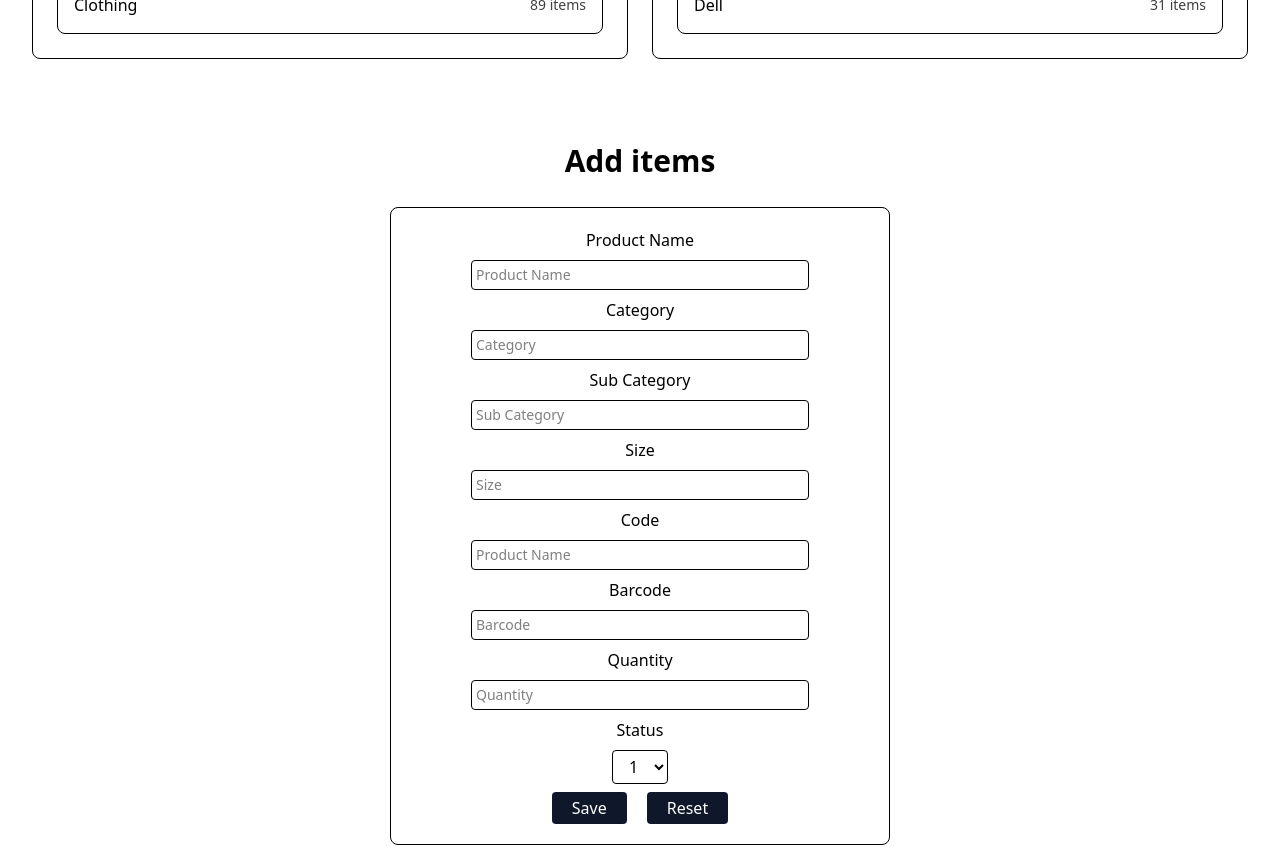
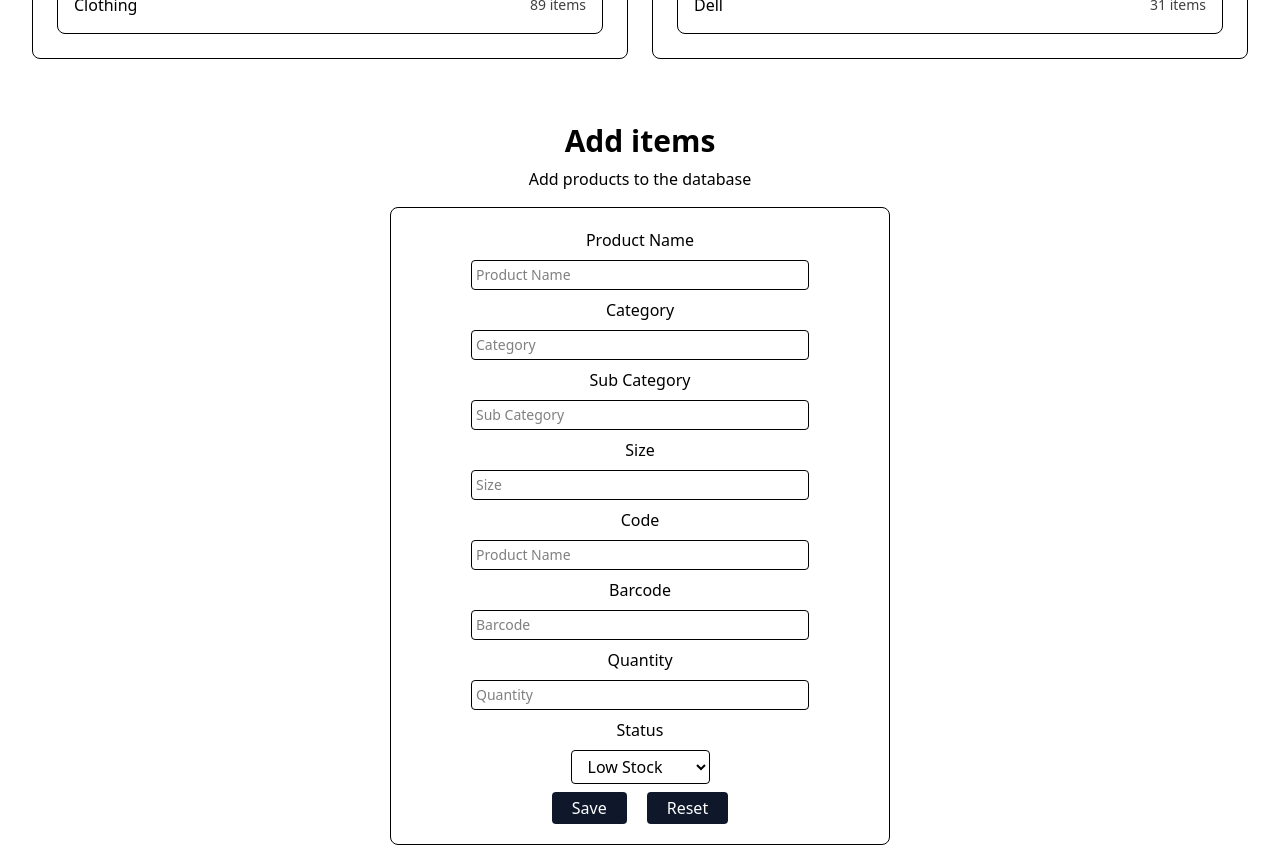
Before and after one commit to shefket-mustafa/WarehouseMS, a React (Vite) app in the folder client/: page /categories in a window 1280 px wide. Shown: the part 480-1327 px from the top of the page. Built offline with nearby package versions, Linux system fonts and the light colour scheme.

Commit message:
Form field refactored in Categories and Brands

```diff
--- a/client/src/pages/CategoriesBrands.tsx
+++ b/client/src/pages/CategoriesBrands.tsx
@@ -117,7 +117,8 @@ const CategoriesBrands = () => {
       </div>
       {/* Add item */}
         <section className='flex flex-col justify-center items-center w-full '>
-          <h1 className='text-center text-3xl py-5 font-bold'>Add items</h1>
+          <h1 className='text-center text-3xl  font-bold'>Add items</h1>
+          <p className="text-muted-foreground py-2">Add products to the database</p>
 
           <form className='flex flex-col gap-2 mt-2 w-[500px] mb-10 py-5 items-center justify-center align-middle border px-20 border-border rounded-lg' >
             <label>Product Name</label>
@@ -151,9 +152,9 @@ const CategoriesBrands = () => {
 
             <label >Status</label>
             <select className='py-1 px-3 border border-border rounded-sm cursor-pointer'>
-              <option value="">1</option>
-              <option value="">2</option>
-              <option value="">3</option>
+              <option value="">Low Stock</option>
+              <option value="">Out of Stock</option>
+              <option value="">In Stock</option>
             </select>
 
 
```
